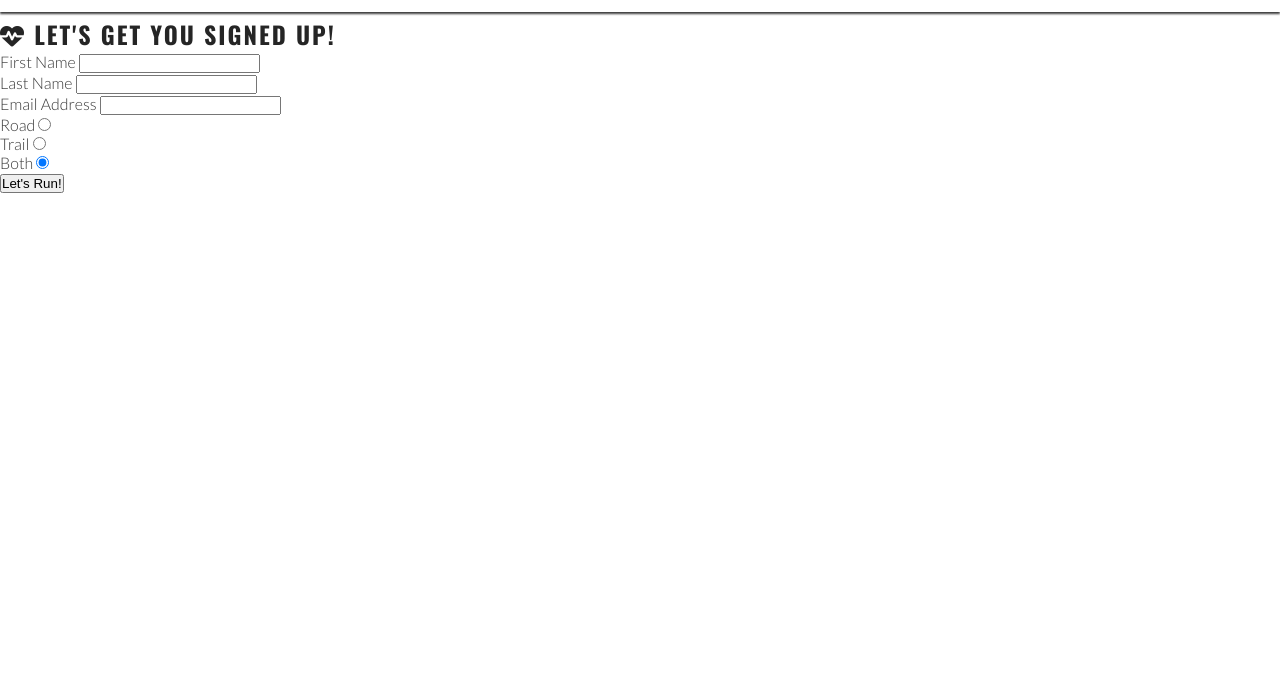
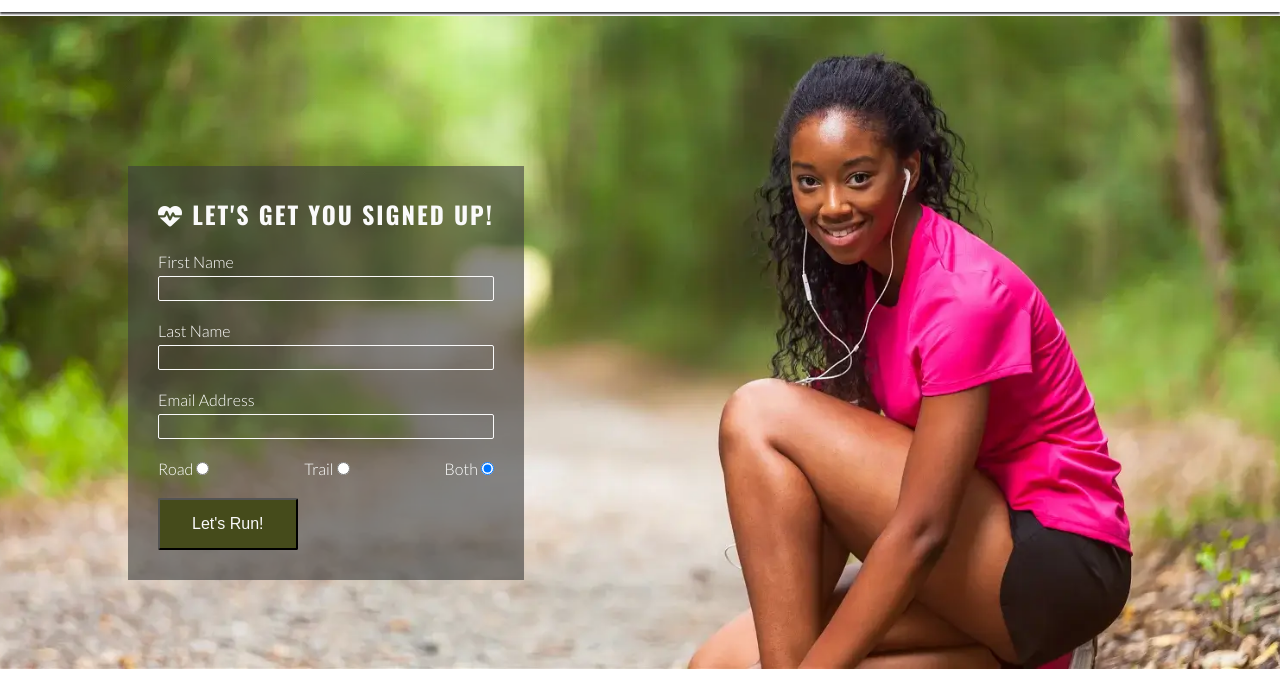
Before and after one commit to Olala2024/love-running, a plain HTML site: page signup.html in a window 1280 px wide. Shown: the part 63-749 px from the top of the page. Drawn offline with nearby package versions, Linux system fonts and the light colour scheme.

Commit message:
Add style to signup form and make it responcive for large screen

```diff
--- a/assets/css/style.css
+++ b/assets/css/style.css
@@ -93,7 +93,11 @@ nav {
 main {
     /* Make main element take up any surplus space to push footer down */
     flex: 1 0 auto;
+    /* Add margin at the top to prevent content from being covered by the header */
     margin-top: 47px;
+    /* Enable flex properties for child elements */
+    display: flex;
+    flex-direction: column;
 }
 
 /* Hero section */
@@ -173,7 +177,7 @@ main {
 
 #times div {
     color: #fafafa;
-    background-color: rgba(0, 0, 0, .6) ;
+    background-color: rgba(0, 0, 0, .6);
     padding: 15px;
     text-align: center;
     /* This will not wrap on screens of less than 400px wide. Each div will expand to fill the available space on its row */
@@ -196,6 +200,53 @@ main {
 
 #photos {
     line-height: 0;
+}
+
+/* Signup section */
+
+#signup {
+    background-image: url("../images/signup-image.webp");
+    background-size: cover;
+    background-position: 75%;
+    padding: 20px 10% 0 10%;
+    flex-grow: 1;
+}
+
+#signup-form {
+    color: #ffffff;
+    background-color: rgba(60, 60, 60, 0.6);
+    padding: 30px;
+}
+
+#signup-form>h2 {
+    color: #fafafa;
+    margin-bottom: 20px;
+}
+
+.text-input {
+    background: transparent;
+    color: #fafafa;
+    width: 100%;
+    height: 25px;
+    margin: 5px 0 20px 0;
+    border: 1px solid #fafafa;
+    border-radius: 2px;
+    padding: 0 5px;
+}
+
+.radio-buttons {
+    width: 100%;
+    display: flex;
+    justify-content: space-between;
+}
+
+.join-button {
+    margin-top: 20px;
+    border-radius: 2px;
+    padding: 15px 32px;
+    font-size: 100%;
+    background-color: #454b1b;
+    color: #fafafa;
 }
 
 /* Footer */
@@ -255,6 +306,9 @@ main {
     main {
         /* Push main content down to accomodate larger header */
         margin-top: 79px;
+        display: flex;
+        flex-direction: column;
+
     }
 
     /* Hero */
@@ -284,6 +338,29 @@ main {
     /* Gallery */
     #photos {
         column-count: 3;
+    }
+
+    /* Signup form */
+
+    #signup {
+        background-position: center;
+        position: relative;
+    }
+
+    #signup-form {
+        max-width: 400px;
+        position: absolute;
+        left: 10%;
+        top: 150px;
+    }
+
+    .text-input:hover {
+        border-color: #f16c6b;
+    }
+
+    .join-button:hover {
+        background-color: #fafafa;
+        color: #454b1b;
     }
 }
 
@@ -321,8 +398,8 @@ main {
         align-self: flex-end;
     }
 
-     /* Gallery */
-     #photos {
+    /* Gallery */
+    #photos {
         column-count: 4;
     }
 
```
Also changed, not shown: assets/images/signup-image.webp (added).
